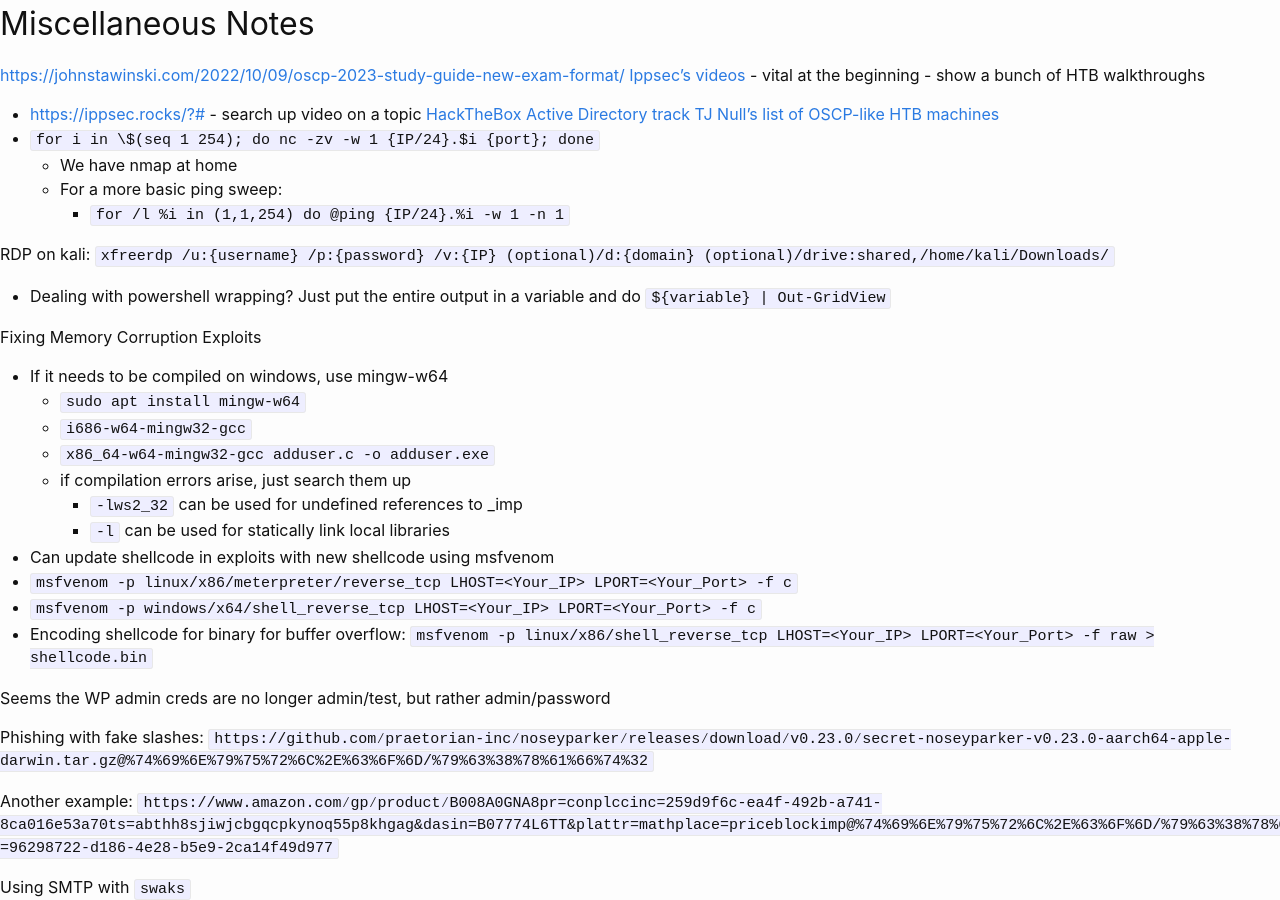
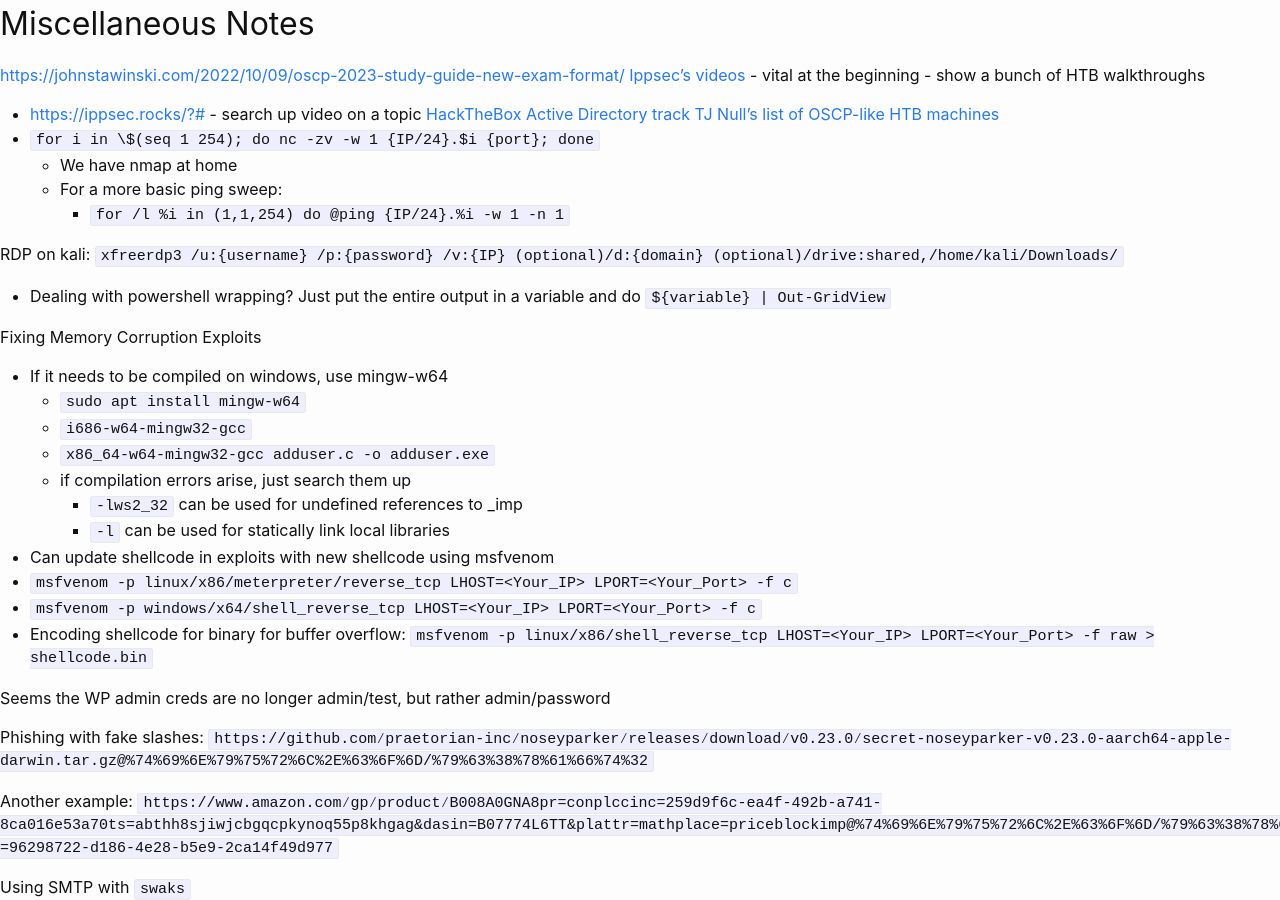
Before and after one commit to KhaelK138/KhaelK138.github.io, a Jekyll site: the page built from markdown/Miscellaneous.md, in a window 1280 px wide and 900 px high. Built offline with Jekyll 4.4.1, drawn with Linux system fonts in a browser that asks for light colours; some of the changed text lies outside the part shown.

Commit message:
updated xfreerdp3

````diff
--- a/markdown/Miscellaneous.md
+++ b/markdown/Miscellaneous.md
@@ -10,7 +10,7 @@
     - For a more basic ping sweep:
         - `for /l %i in (1,1,254) do @ping {IP/24}.%i -w 1 -n 1`
 
-RDP on kali: `xfreerdp /u:{username} /p:{password} /v:{IP} (optional)/d:{domain} (optional)/drive:shared,/home/kali/Downloads/`
+RDP on kali: `xfreerdp3 /u:{username} /p:{password} /v:{IP} (optional)/d:{domain} (optional)/drive:shared,/home/kali/Downloads/`
 - Dealing with powershell wrapping? Just put the entire output in a variable and do `${variable} | Out-GridView`
 
 Fixing Memory Corruption Exploits
@@ -77,7 +77,7 @@
 
 ```
 
-Transfer files with xfreerdp - `xfreerdp /u:{u} /p:{p} /v:{IP} /drive:mydrive,{local_dir_path}`
+Transfer files with xfreerdp3 - `xfreerdp3 /u:{u} /p:{p} /v:{IP} /drive:mydrive,{local_dir_path}`
 
 Upgrading linux shell:
 
````
Also changed, not shown: markdown/ADExploitation.md (+1 -1 lines), markdown/Metasploit.md (+2 -2 lines), markdown/PortRedirectionSSHTunneling.md (+2 -2 lines), markdown/RedTeamingCCDC.md (+1 -1 lines).
